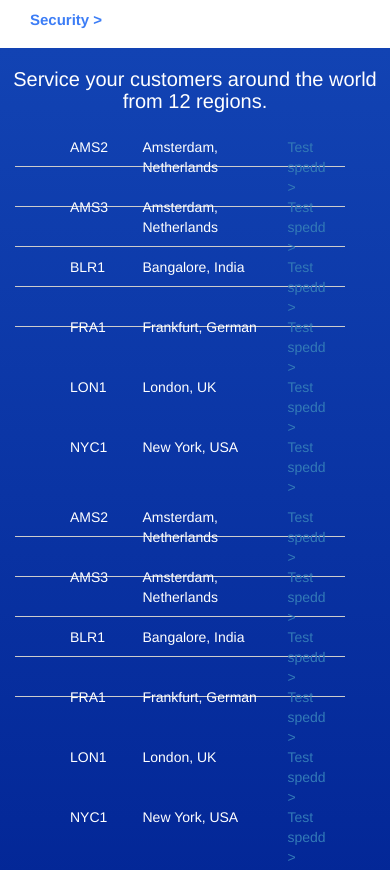
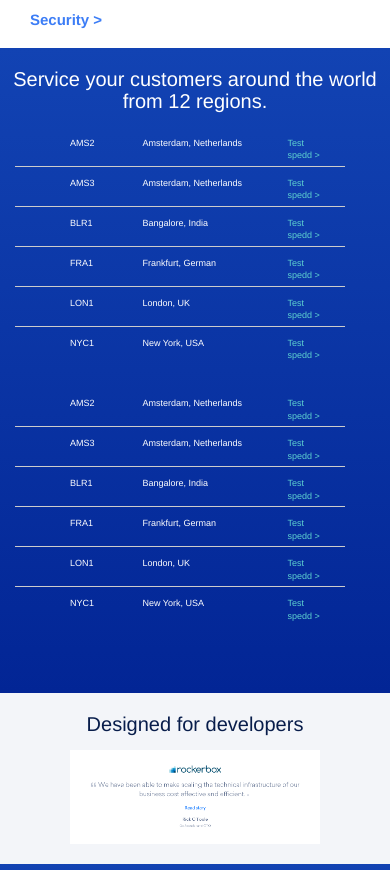
Before and after one commit to edoardo993/html-css-digitalocean, a plain HTML site: page index.html in a window 390 px wide. Shown: the part 3150-4020 px from the top of the page. Drawn offline with nearby package versions, Linux system fonts and the light colour scheme.

Commit message:
resa responsive lista regioni

```diff
--- a/css/style.css
+++ b/css/style.css
@@ -289,10 +289,22 @@ form, .cya-btn, .suwg-btn {
 
 ul {
   list-style-type: none;
+}
 
+.lista li {
+  font-size: 9px
 }
 .lista, .service h3 {
   color: #fff
+}
+
+.lista a {
+  color: #5FD2D0
+}
+
+.lista a:hover {
+  color: #fff;
+  text-decoration: none
 }
 /* end service */
 
--- a/index.html
+++ b/index.html
@@ -213,7 +213,7 @@
       <div class="row service">
         <h3 class="text-center">Service your customers around the world from 12 regions.</h3>
         <div class="container lista">
-          <div class="row col-xs-12 col-sm-6 col-md-6">
+          <div class="row col-xs-12 col-sm-12 col-md-6 p-b">
             <div class="b-b">
               <ul>
                 <li class="col-xs-3">AMS2</li>
@@ -257,7 +257,7 @@
               </ul>
             </div>
           </div>
-          <div class="row col-xs-12 col-sm-6 col-md-6">
+          <div class="row col-xs-12 col-sm-12 col-md-6">
             <div class="b-b">
               <ul>
                 <li class="col-xs-3">AMS2</li>
```
